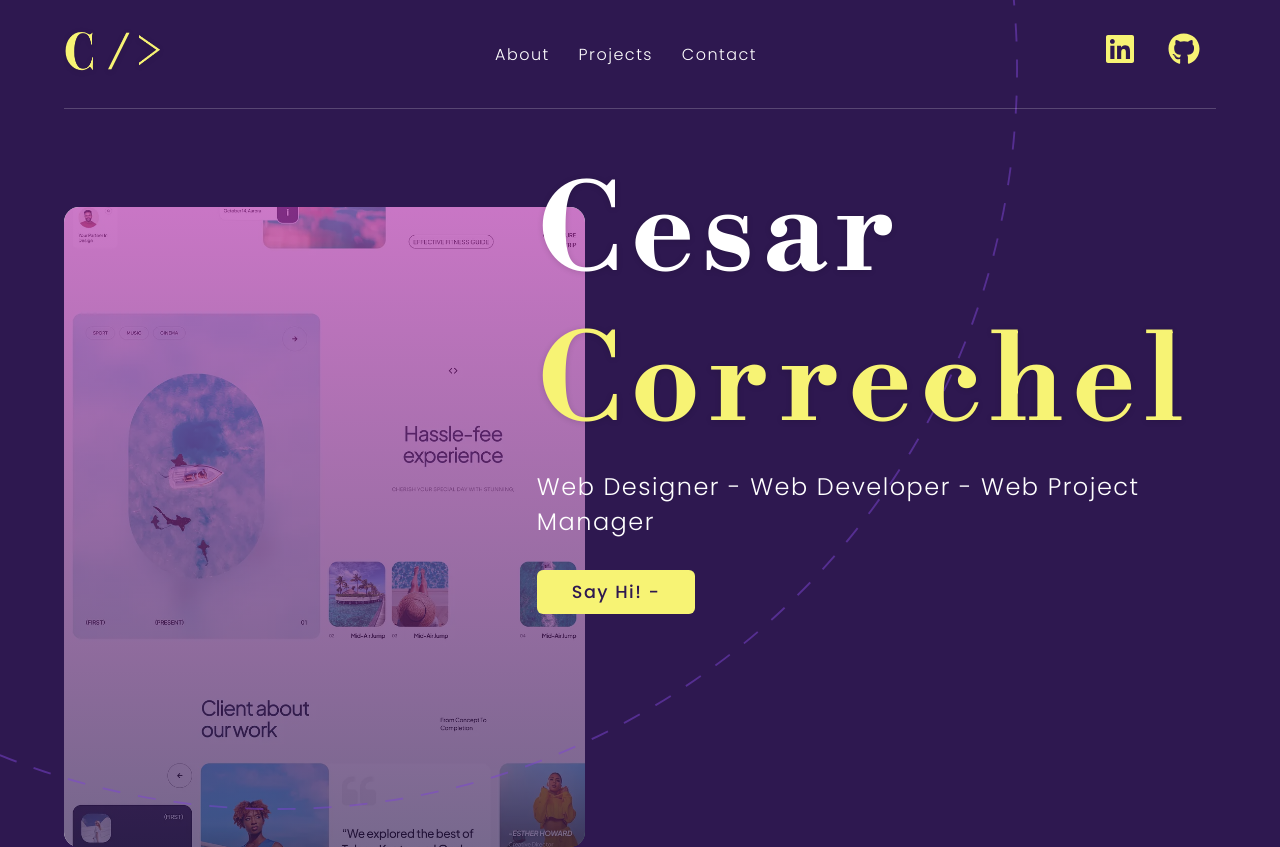
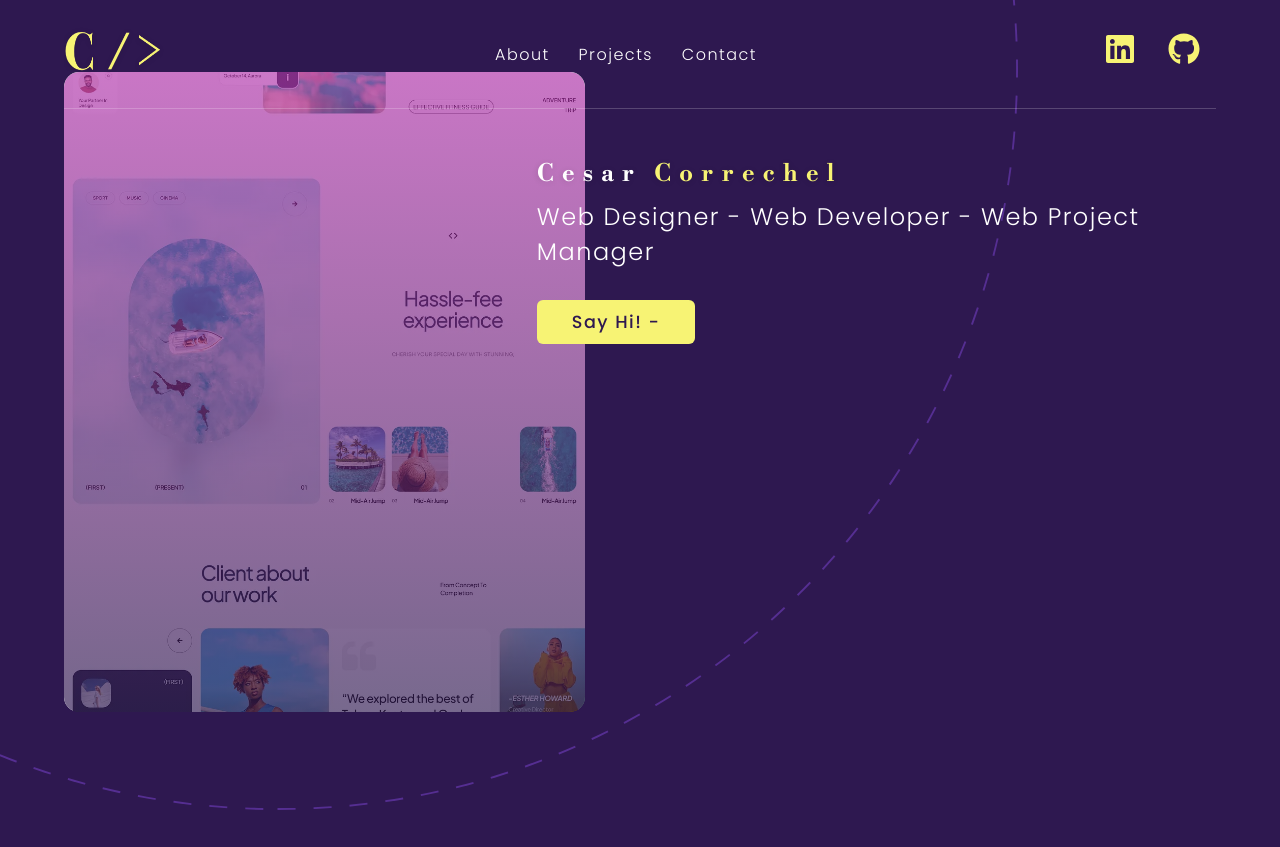
Before and after one commit to cesarcor/cesarcorrechel, a Next.js app: page / in a window 1280 px wide. After the commit the page ends 814 px from the top, so only its background shows below. Built offline with nearby package versions, Linux system fonts and the light colour scheme.

Commit message:
change heading font properties

```diff
--- a/app/globals.css
+++ b/app/globals.css
@@ -45,11 +45,15 @@ ul {
 }
 
 h1 {
-	font-size: clamp(4rem, 5vw + 3.5rem, 12rem);
 	letter-spacing: 8px;
-	font-family: var(--font-libre-bodoni), serif;
 	font-weight: 700;
 	text-shadow: 0 1px 6px rgba(0, 0, 0, 0.14);
+}
+
+h1,
+h3,
+h4 {
+	font-family: var(--font-libre-bodoni), serif;
 }
 
 ul li,
```
